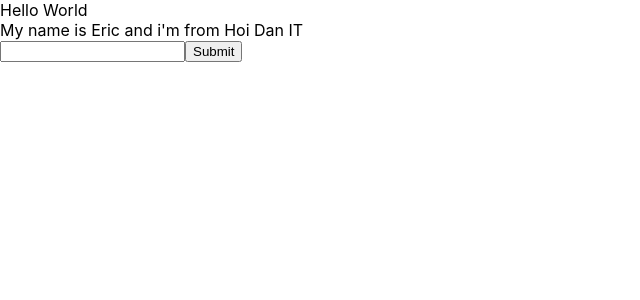
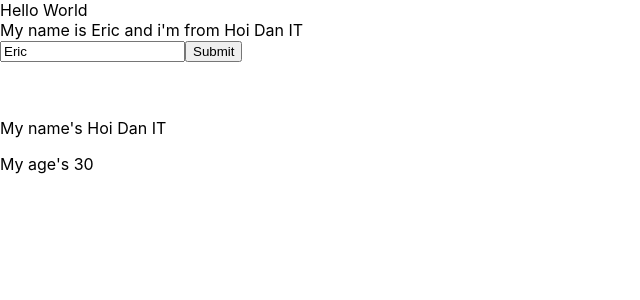
Before and after one commit to honght97/base-react-redux, a React (Create React App) app: page / in a window 1280 px wide. Shown: the top 300 px of the page, without its empty margins (0-640 px from the left). Built offline with nearby package versions, Linux system fonts and the light colour scheme.

Commit message:
props in react

```diff
--- /dev/null
+++ b/src/components/DisplayInfo.js
@@ -0,0 +1,16 @@
+import React from "react";
+class DisplayInfo extends React.Component {
+  render() {
+    // porps => viet tat properties(thuoc tinh / tai san)
+    // desctructuring array/object
+    const { name, age } = this.props;
+    console.log(this.props);
+    return (
+      <div>
+        <p>My name's {name}</p>
+        <p>My age's {age}</p>
+      </div>
+    );
+  }
+}
+export default DisplayInfo;
--- a/src/components/MyComponent.js
+++ b/src/components/MyComponent.js
@@ -1,49 +1,16 @@
 // class component
 // function component
 import React from "react";
+import UserInfo from "./UserInfo";
+import DisplayInfo from "./DisplayInfo";
 class MyComponent extends React.Component {
-  // state
-  state = {
-    name: "Eric",
-    address: "Hoi Dan IT",
-    age: 26,
-  };
-  handleClick(event) {
-    console.log("my name is: ", this.state.name);
-    // merge state => react class
-    this.setState({
-      name: "HarryPhamDev",
-    });
-  }
-  handleOnchangeInput(event) {
-    this.setState({
-      name: event.target.value,
-    });
-    // console.log(event.target.value);
-  }
-  handleOnSumbit(event) {
-    event.preventDefault();
-  }
-
   // jsx
   render() {
     return (
       <div>
-        My name is {this.state.name} and i'm from {this.state.address}
-        <br />
-        <form
-          onSubmit={(event) => {
-            this.handleOnSumbit(event);
-          }}
-        >
-          <input
-            onChange={(event) => {
-              this.handleOnchangeInput(event);
-            }}
-            type="text"
-          />
-          <button>Submit</button>
-        </form>
+        <UserInfo />
+        <br /> <br />
+        <DisplayInfo name="Hoi Dan IT" age="30" />
       </div>
     );
   }
--- /dev/null
+++ b/src/components/UserInfo.js
@@ -0,0 +1,49 @@
+import React from "react";
+class UserInfo extends React.Component {
+  // state
+  state = {
+    name: "Eric",
+    address: "Hoi Dan IT",
+    age: 26,
+  };
+  handleClick(event) {
+    console.log("my name is: ", this.state.name);
+    // merge state => react class
+    this.setState({
+      name: "HarryPhamDev",
+    });
+  }
+  handleOnchangeInput(event) {
+    this.setState({
+      name: event.target.value,
+    });
+    // console.log(event.target.value);
+  }
+  handleOnSumbit(event) {
+    event.preventDefault();
+    console.log(this.state);
+  }
+  render() {
+    return (
+      <div>
+        My name is {this.state.name} and i'm from {this.state.address}
+        <br />
+        <form
+          onSubmit={(event) => {
+            this.handleOnSumbit(event);
+          }}
+        >
+          <input
+            value={this.state.name}
+            onChange={(event) => {
+              this.handleOnchangeInput(event);
+            }}
+            type="text"
+          />
+          <button>Submit</button>
+        </form>
+      </div>
+    );
+  }
+}
+export default UserInfo;
```
